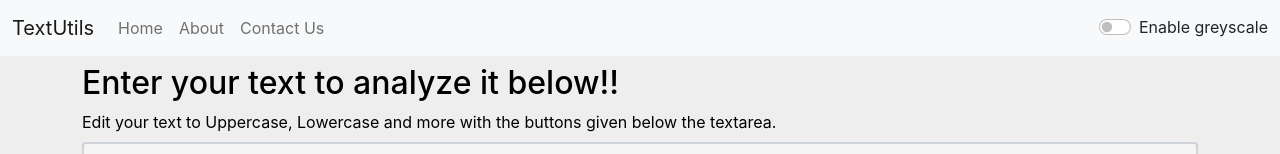
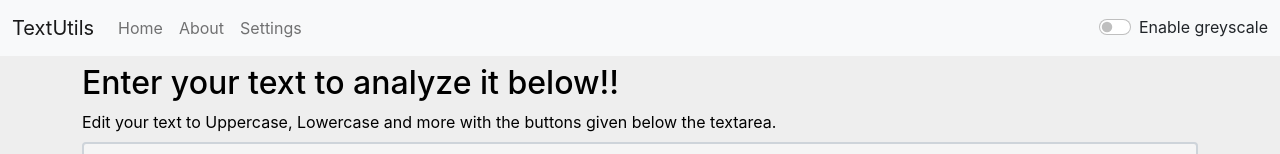
Before and after one commit to ved32bs3/textutils, a React (Create React App) app: page / in a window 1280 px wide. Shown: the top 154 px of the page. Built offline with nearby package versions, Linux system fonts and the light colour scheme.

Commit message:
commit to 'main'

```diff
--- a/src/Components/Navbar.js
+++ b/src/Components/Navbar.js
@@ -11,8 +11,8 @@ export default function Navbar(props) {
   const aboutClick = () => {
 	document.title = 'TextUtils - A text utility | About';
   }
-  const contactClick = () => {
-	document.title = 'TextUtils - A text utility | Contact Us';
+  const settingsClick = () => {
+	document.title = 'TextUtils - A text utility | Settings';
   }
 
   return (
@@ -31,7 +31,7 @@ export default function Navbar(props) {
 				<Link className="nav-link" to="/about" onClick={aboutClick}>About</Link>
     	      </li>
     	      <li className="nav-item">
-				<Link className="nav-link" to="/contact-us" onClick={contactClick}>Contact Us</Link>
+				<Link className="nav-link" to="/contact-us" onClick={settingsClick}>Settings</Link>
     	      </li>
     	    </ul>
 			<div className={`form-check form-switch text-${props.mode==='light'?'dark':'light'}`}>
```
